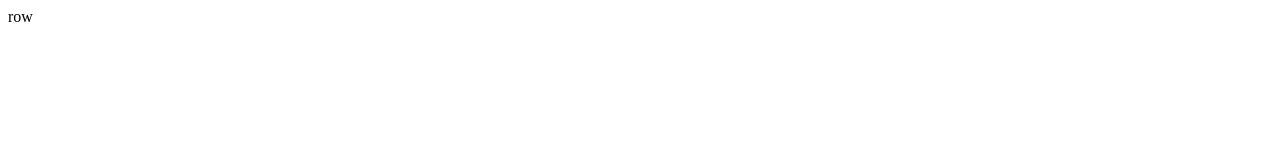
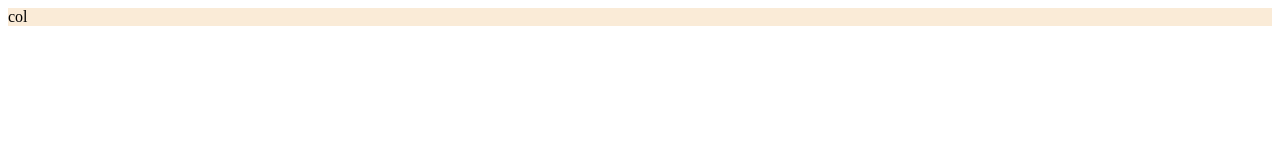
Before and after one commit to Tevers123/Les-1---Bootstrap-5-start---containers, a plain HTML site: page index.html in a window 1280 px wide. Drawn offline with Linux system fonts and the light colour scheme.

Commit message:
grid in CSS

```diff
--- a/index.html
+++ b/index.html
@@ -10,8 +10,8 @@
 <body>
 <script src="main.js"></script>
 <div class="container-fluid">
-    <div class="row">row</div>
-    <div class="col"><col></div>
+    <div class="row"></div>
+    <div class="col">col</div>
     </div>
 </div>
 
--- a/style.css
+++ b/style.css
@@ -0,0 +1,3 @@
+.col{
+    background-color: antiquewhite;
+}
```
